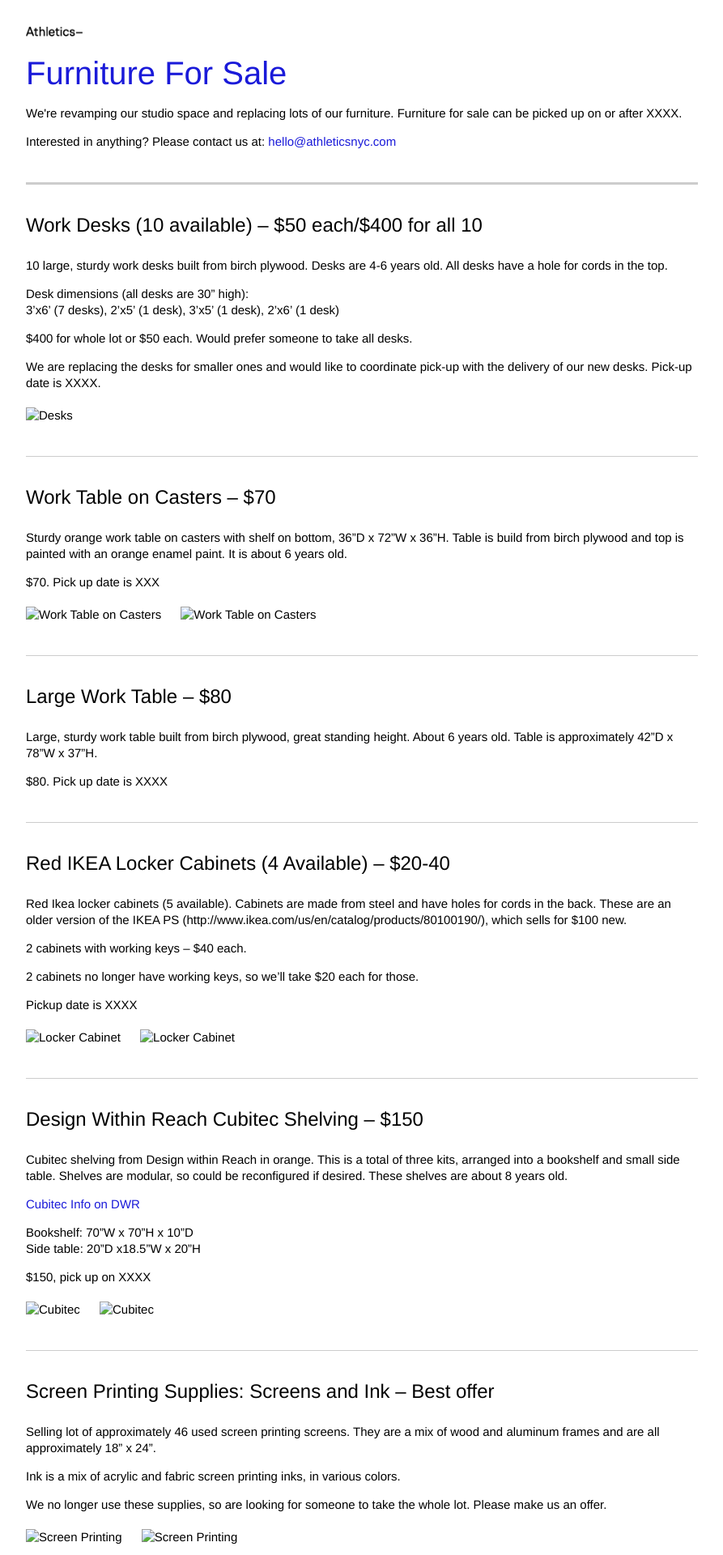
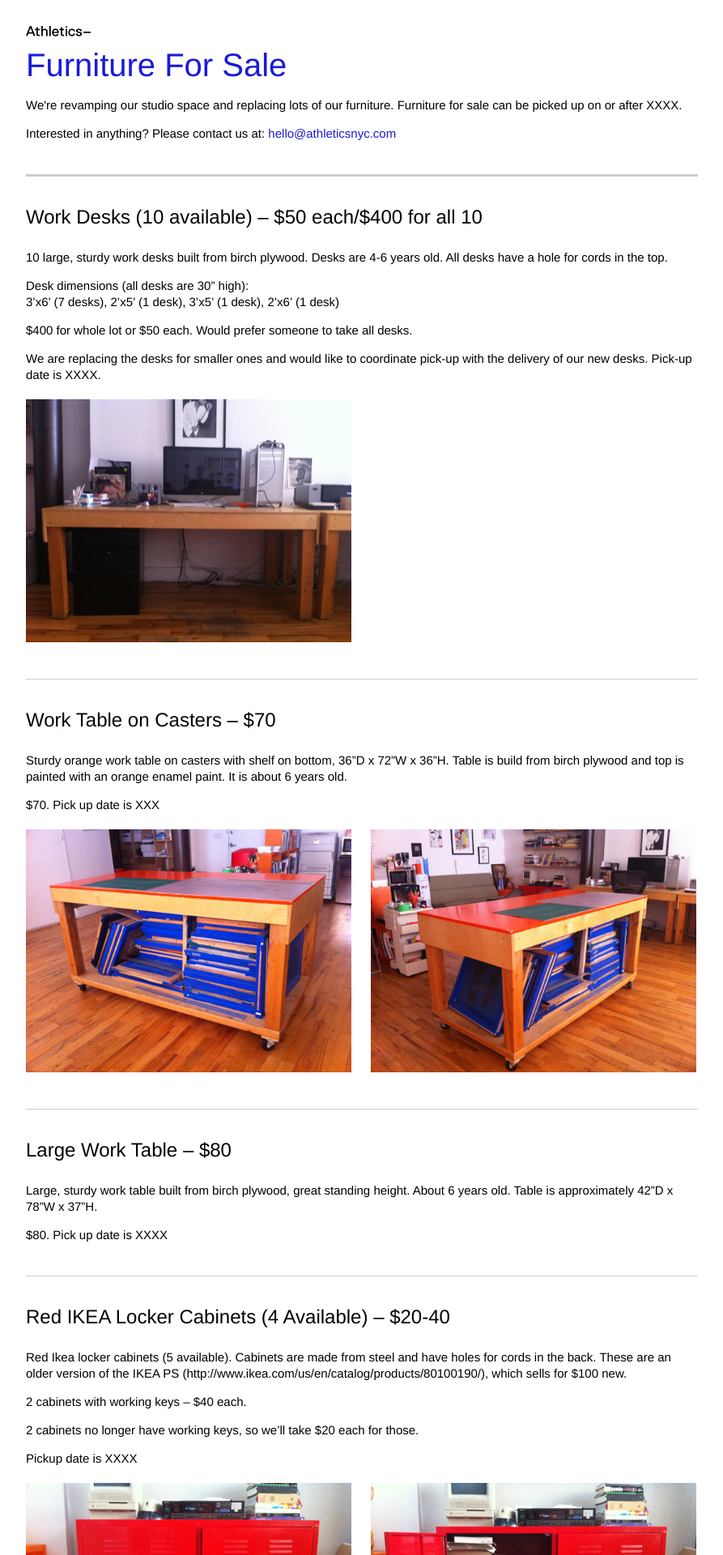
Before and after one commit to athletics/athletics.github.com, a Jekyll site: the page Pages/sale.html, which Jekyll copies as it is, in a window 1280 px wide. Shown: the top 1920 px of the page at 81% size, without its empty margins (201-1094 px from the left). Built offline with Jekyll 4.4.1, drawn with Linux system fonts in a browser that asks for light colours; Markdown is read by kramdown in place of the engine named in the settings.

Commit message:
fixing image paths, minor css changes

```diff
--- a/Pages/sale.html
+++ b/Pages/sale.html
@@ -23,7 +23,7 @@
 						<p>$400 for whole lot or $50 each. Would prefer someone to take all desks.</p>
 						<p>We are replacing the desks for smaller ones and would like to coordinate pick-up with the delivery of our new desks. Pick-up date is XXXX.</p>
 						<div class="images">
-							<img src="assets/img/desks.jpg" alt="Desks">
+							<img src="../images/furniture_listings/desks.jpg" alt="Desks">
 						</div>
 					</li>
 					<li>
@@ -32,8 +32,8 @@
 						<p>$70. Pick up date is XXX</p>
 
 						<div class="images">
-							<img src="assets/img/orangetable1.jpg" alt="Work Table on Casters">
-							<img src="assets/img/orangetable2.jpg" alt="Work Table on Casters">
+							<img src="../images/furniture_listings/orangetable1.jpg" alt="Work Table on Casters">
+							<img src="../images/furniture_listings/orangetable2.jpg" alt="Work Table on Casters">
 						</div>
 					</li>
 					<li>
@@ -49,8 +49,8 @@
 						<p>2 cabinets no longer have working keys, so we’ll take $20 each for those.</p>
 						<p>Pickup date is XXXX</p>
 						<div class="images">
-							<img src="assets/img/redcabinet1.jpg" alt="Locker Cabinet">
-							<img src="assets/img/redcabinet2.jpg" alt="Locker Cabinet">
+							<img src="../images/furniture_listings/redcabinet1.jpg" alt="Locker Cabinet">
+							<img src="../images/furniture_listings/redcabinet2.jpg" alt="Locker Cabinet">
 						</div>
 					</li>
 					<li>
@@ -61,8 +61,8 @@
 						<br>Side table: 20”D x18.5”W x 20”H</p>
 						<p>$150, pick up on XXXX </p>
 						<div class="images">
-							<img src="assets/img/cubitec1.jpg" alt="Cubitec">
-							<img src="assets/img/cubitec2.jpg" alt="Cubitec">
+							<img src="../images/furniture_listings/cubitec1.jpg" alt="Cubitec">
+							<img src="../images/furniture_listings/cubitec2.jpg" alt="Cubitec">
 						</div>
 					</li>
 					<li>
@@ -71,8 +71,8 @@
 						<p>Ink is a mix of acrylic and fabric screen printing inks, in various colors.</p>
 						<p>We no longer use these supplies, so are looking for someone to take the whole lot. Please make us an offer.</p>
 						<div class="images">
-							<img src="assets/img/screens1.jpg" alt="Screen Printing">
-							<img src="assets/img/screens2.jpg" alt="Screen Printing">
+							<img src="../images/furniture_listings/screens1.jpg" alt="Screen Printing">
+							<img src="../images/furniture_listings/screens2.jpg" alt="Screen Printing">
 						</div>
 					</li>
 					<li>
@@ -81,30 +81,30 @@
 						<p>5x5 unit (73”Wx15.5”Dx73”H) - $80 (<a href="http://www.ikea.com/us/en/catalog/products/00208646/">Info at Ikea</a>, $200 new )</p>
 						<p>1x5 unit (17.5”Wx15.5”Dx73”H) - $30 (<a href="http://www.ikea.com/us/en/catalog/products/20116274/">Info at Ikea</a>, $60 new)</p>
 						<div class="images">
-							<img src="assets/img/expedit1.jpg" alt="Expedit">
-							<img src="assets/img/expedit2.jpg" alt="Expedit">
+							<img src="../images/furniture_listings/expedit1.jpg" alt="Expedit">
+							<img src="../images/furniture_listings/expedit2.jpg" alt="Expedit">
 						</div>
 					</li>
 					<li>
 						<h2>Eames Shell Chairs - $100 each</h2>
 						<p>Two gray Eames fiberglass shell chairs, $100 each.</p>
 						<div class="images">
-							<img src="assets/img/shellchairs.jpg" alt="Eames shell chairs">
+							<img src="../images/furniture_listings/shellchairs.jpg" alt="Eames shell chairs">
 						</div>
 					</li>
 					<li>
 						<h2>Saarinen Round Tulip Coffee Table - $1200</h2>
 						<p>Saarinen tulip coffee table with a wood top in great condition. Great mid-century modern piece. Table is 36” in diameter and 15” tall. $1200.</p>
 						<div class="images">
-							<img src="assets/img/coffee_table.jpg" alt="Saarinen Coffee Table">
+							<img src="../images/furniture_listings/coffee_table.jpg" alt="Saarinen Coffee Table">
 						</div>
 					</li>
 					<li>
 						<h2>Large 5-drawer Flat File - $50</h2>
 						<p>One large flat file, approximately 54”W x 41”Dx 17”H. Has 5 drawers, each about 2” deep. Top is slightly dented, so top drawer does not full close. $50</p>
 						<div class="images">
-							<img src="assets/img/flatfile1.jpg" alt="Flat File">
-							<img src="assets/img/flatfile2.jpg" alt="Flat File">
+							<img src="../images/furniture_listings/flatfile1.jpg" alt="Flat File">
+							<img src="../images/furniture_listings/flatfile2.jpg" alt="Flat File">
 						</div>
 					</li>
 					<li>
@@ -113,24 +113,24 @@
 						<a href="http://www.dwr.com/product/eames-sofa-compact-crepe.do">DWR info on the Eames Compact Sofa</a> ($4000 new)
 						<p>$1500. Pickup on XXXX.</p>
 						<div class="images">
-							<img src="assets/img/eamescompact1.jpg" alt="Eames Compact">
-							<img src="assets/img/eamescompact2.jpg" alt="Eames Compact">
+							<img src="../images/furniture_listings/eamescompact1.jpg" alt="Eames Compact">
+							<img src="../images/furniture_listings/eamescompact2.jpg" alt="Eames Compact">
 						</div>
 					</li>
 					<li>
 						<h2>Pair of Stacking Chairs - Free</h2>
 						<p>Two stacking chairs, free.</p>
 						<div class="images">
-							<img src="assets/img/stackingchair1.jpg" alt="Chair">
-							<img src="assets/img/stackingchair2.jpg" alt="Chair">
+							<img src="../images/furniture_listings/stackingchair1.jpg" alt="Chair">
+							<img src="../images/furniture_listings/stackingchair2.jpg" alt="Chair">
 						</div>
 					</li>
 					<li>
 						<h2>Boby Storage Trolley - $30</h2>
 						<p>White Boby Storage Trolley, great organizer for home or office supplies. Trolley is light and functional, but is well-used and is no longer in perfect condition. $30</p>
 						<div class="images">
-							<img src="assets/img/boby1.jpg" alt="Boby">
-							<img src="assets/img/boby2.jpg" alt="Boby">
+							<img src="../images/furniture_listings/boby1.jpg" alt="Boby">
+							<img src="../images/furniture_listings/boby2.jpg" alt="Boby">
 						</div>
 					</li>
 					<li>
--- a/css/pages/furniture_sale.css
+++ b/css/pages/furniture_sale.css
@@ -13,7 +13,7 @@ h1 {
 	font-size: 40px;
 	font-weight: 500;
 	color: #1a1ad9;
-	margin: 30px 0;
+	margin: 20px 0 30px;
 }
 h2 {
 	font-size: 24px;
@@ -27,7 +27,7 @@ h2 {
 }
 
 .container header img {
-	width: 70px;
+	width: 80px;
 }
 
 .container ul.listings {
```
